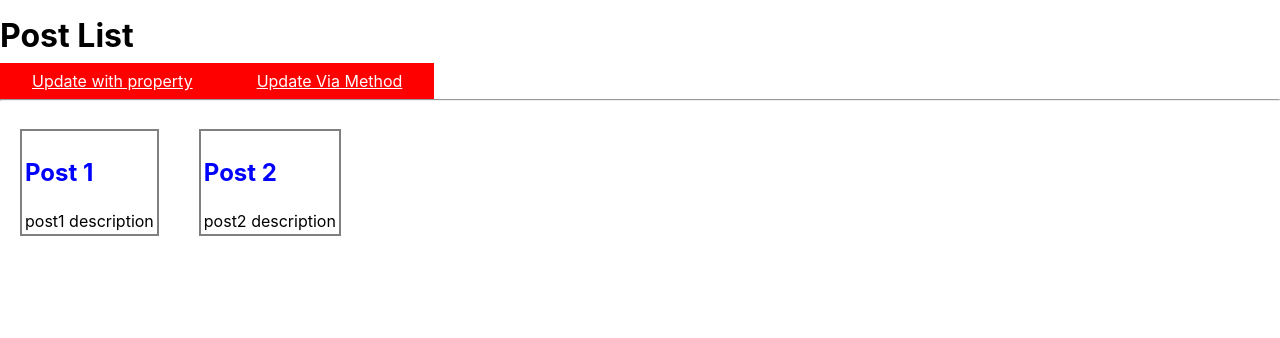
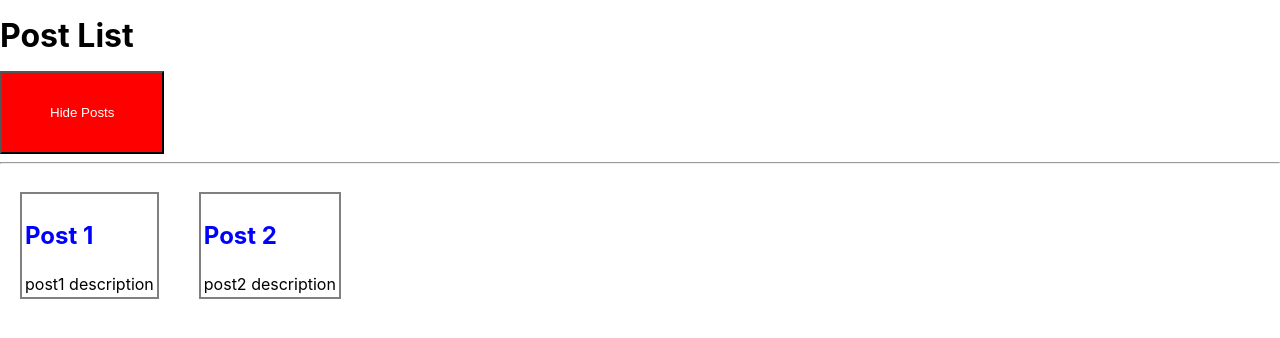
Before and after one commit to ChandareLC/ReactTutorials, a React (Create React App) app in the folder my-app/: page / in a window 1280 px wide. Shown: the top 338 px of the page. Built offline with nearby package versions, Linux system fonts and the light colour scheme.

Commit message:
Condition rendering 1st method

```diff
--- a/my-app/src/Component/Post/post.js
+++ b/my-app/src/Component/Post/post.js
@@ -7,24 +7,35 @@ class Post extends Component {
             {title:'Post 1', description:'post1 description'},
             {title:'Post 2', description:'post2 description'},
         ],
-        postTitle:'Post List'
+        postTitle:'Post List',
+        showPosts: true,
     };
-    updateTitleHandle(title,e){
-        e.preventDefault();
-        console.log('Updating title')
+
+    togglePostsHandler = () =>{
         this.setState({
-            postTitle:title,
-        });
-    };
-    titleHandle = (title,e) =>{
-        e.preventDefault();
-        console.log('Updating title via property function ')
-        this.setState({
-            postTitle:title,
-        });
+            showPosts: !this.state.showPosts
+        })
     }
 
+
     render() {
+        let posts = null;
+        if(this.state.showPosts){
+            posts = (
+                <div style={{
+                    display:"flex",
+                }}>
+                    <SinglePost
+                        title={this.state.posts[0].title}
+                        decription={this.state.posts[0].description}
+                    />
+                    <SinglePost
+                        title={this.state.posts[1].title}
+                        decription={this.state.posts[1].description}
+                    />
+                </div>
+            )
+        }
 
         return(
             <div >
@@ -34,51 +45,21 @@ class Post extends Component {
                     marginBottom: "1rem",
                 }}>{this.state.postTitle}</h2>
                 <div>
-                <a onClick={this.titleHandle.bind(
-                    this, 'Chathuranga'
-                )}
-                   style={{
-                    paddingTop: "0.5rem",
-                    paddingBottom: "0.5rem",
-                    paddingLeft: "2rem",
-                    paddingRight: "2rem",
-                    backgroundColor:"red",
-                    color:"white",
-
-                }}
-                   href='http://www.google.com'>
-                    Update with property
-                </a>
-                    <a onClick= {
-                        this.updateTitleHandle.bind(this,
-                            'Modified'
-                        )}
-                       style={{
-                        paddingTop: "0.5rem",
-                        paddingBottom: "0.5rem",
-                        paddingLeft: "2rem",
-                        paddingRight: "2rem",
-                        backgroundColor:"red",
-                        color:"white",
-
-                    }}
-                       href='http://www.google.com'>
-                        Update Via Method
-                    </a>
+                   <button style={{
+                      backgroundColor:"red",
+                       color:"white",
+                       paddingLeft:"3rem",
+                       paddingRight:"3rem",
+                       paddingTop:"2rem",
+                       paddingBottom:"2rem"
+                   }} onClick={this.togglePostsHandler}>{
+                       this.state.showPosts
+                       ? 'Hide Posts' :
+                       'Show Posts'
+                   }</button>
                 </div>
                 <hr/>
-            <div style={{
-                display:"flex",
-            }}>
-                <SinglePost
-                    title={this.state.posts[0].title}
-                    decription={this.state.posts[0].description}
-                />
-                <SinglePost
-                    title={this.state.posts[1].title}
-                    decription={this.state.posts[1].description}
-                />
-            </div>
+                {posts}
             </div>
         )
     }
```
